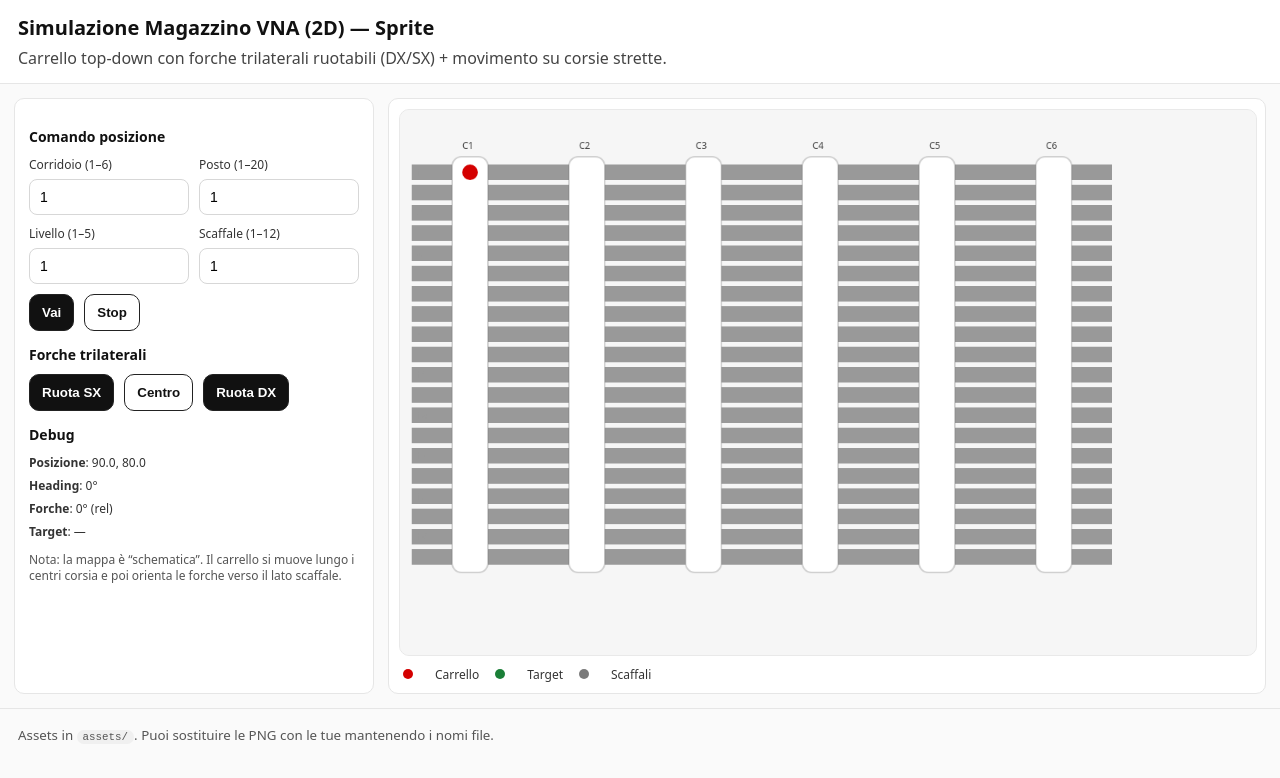
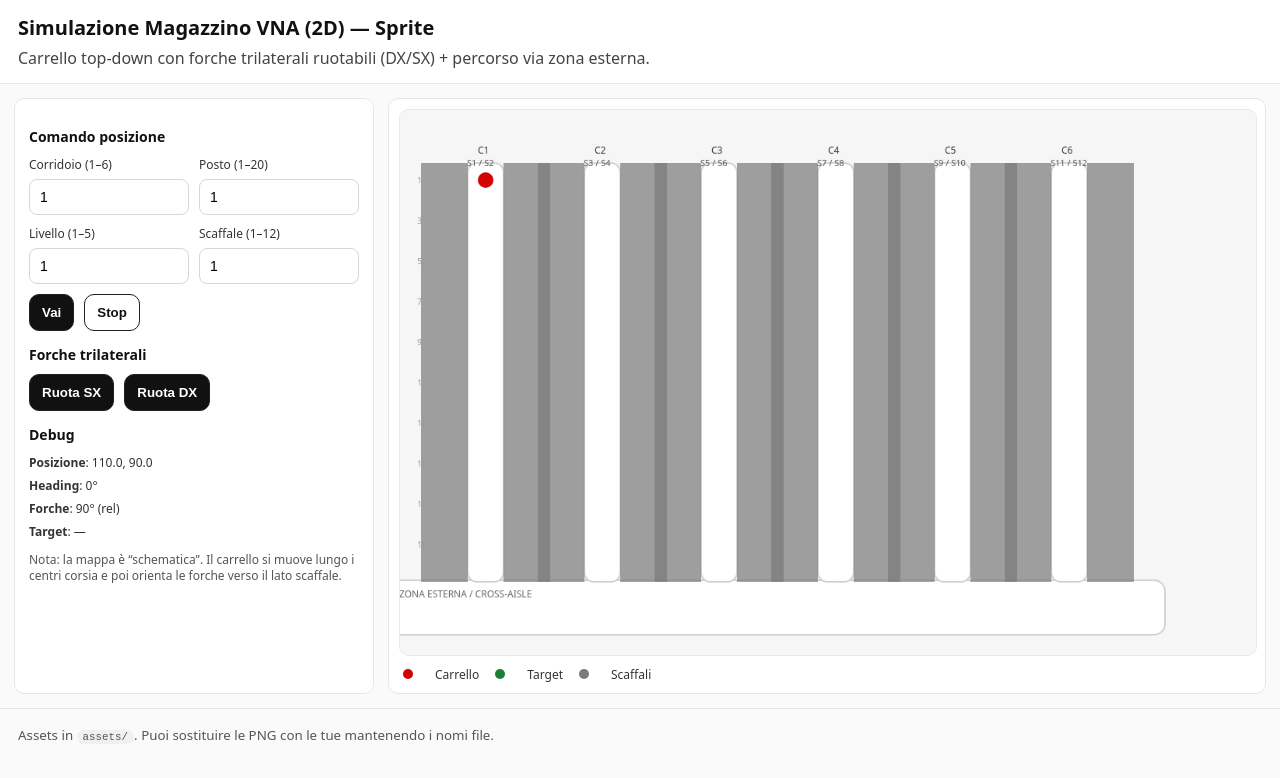
Before and after one commit to sg8d94yg4m-svg/sprite-demo, a plain HTML site: page index.html in a window 1280 px wide. Drawn offline with Linux system fonts and the light colour scheme.

Commit message:
Add files via upload

```diff
--- a/app.js
+++ b/app.js
@@ -1,7 +1,13 @@
 // VNA sprite demo (no middleware)
 // - Canvas 2D
 // - Carrello top-down (truck_base.png) + fork overlay (fork.png) ruotabile DX/SX
-// - Coordinate: corridoio 1..6, posto 1..20, livello 1..5 (solo label), scaffale 1..12 (1..6 SX, 7..12 DX)
+// - Routing: per cambiare corridoio il carrello esce dalla corsia, percorre una "zona esterna" (cross-aisle) e rientra nel corridoio target.
+//
+// MAPPING corridoio↔scaffali:
+//   Corridoio 1 → Scaffale 1 (SX) e 2 (DX)
+//   Corridoio 2 → Scaffale 3 (SX) e 4 (DX)
+//   ...
+//   Corridoio 6 → Scaffale 11 (SX) e 12 (DX)
 
 const cv = document.getElementById('cv');
 const ctx = cv.getContext('2d');
@@ -14,7 +20,6 @@ const ui = {
   btnVai: document.getElementById('btnVai'),
   btnStop: document.getElementById('btnStop'),
   btnForkLeft: document.getElementById('btnForkLeft'),
-  btnForkFront: document.getElementById('btnForkFront'),
   btnForkRight: document.getElementById('btnForkRight'),
   dbgPos: document.getElementById('dbgPos'),
   dbgHeading: document.getElementById('dbgHeading'),
@@ -29,14 +34,18 @@ const MAP = {
   corridors: 6,
   positions: 20,
   levels: 5,
+
   // layout in pixels
-  margin: {x: 90, y: 60},
-  aisleGap: 150,       // distanza tra centri corsia
-  laneWidth: 46,       // corsia
-  shelfDepth: 52,      // profondità scaffali
-  shelfThickness: 10,  // spessore linee scaffali
-  posGap: 26,          // distanza tra "posti" lungo corsia
-  topY: 80,
+  margin: {x: 110, y: 70},
+  aisleGap: 150,     // distanza tra centri corridoio
+  laneWidth: 46,     // corsia stretta
+  shelfDepth: 60,    // profondità scaffali (uno per lato)
+  posGap: 26,        // distanza tra posti lungo corsia
+  topY: 90,
+
+  // zona esterna / cross-aisle
+  crossAisleHeight: 70,
+  crossAislePadding: 20,
 };
 
 // Sprites
@@ -45,29 +54,43 @@ const sprites = {
   fork: new Image(),
   loaded: false,
 };
-
 sprites.truck.src = 'assets/truck_base.png';
 sprites.fork.src = 'assets/fork.png';
 
 let loadCount = 0;
 [sprites.truck, sprites.fork].forEach(img => {
-  img.onload = () => {
-    loadCount++;
-    if (loadCount === 2) sprites.loaded = true;
-  };
-  img.onerror = () => {
-    console.warn('Errore caricamento sprite:', img.src);
-  };
+  img.onload = () => { if (++loadCount === 2) sprites.loaded = true; };
+  img.onerror = () => console.warn('Errore caricamento sprite:', img.src);
 });
+
+// Helpers: mapping shelf -> corridor/side
+function corridorFromShelf(scaffale){ return Math.ceil(scaffale / 2); }
+function shelfSideFromShelf(scaffale){ return (scaffale % 2 === 1) ? 'left' : 'right'; }
+
+function aisleCenterX(corridoio){
+  return MAP.margin.x + (corridoio - 1) * MAP.aisleGap;
+}
+function posY(posto){
+  return MAP.topY + (posto - 1) * MAP.posGap;
+}
+function crossAisleY(){
+  return MAP.topY + (MAP.positions - 1) * MAP.posGap + MAP.crossAislePadding + MAP.crossAisleHeight/2;
+}
+function shelfOffsetX(side){
+  const sign = side === 'left' ? -1 : 1;
+  return sign * (MAP.laneWidth/2 + MAP.shelfDepth/2);
+}
 
 // State: trolley
 const trolley = {
-  x: 0, y: 0,
-  headingDeg: 0,      // 0 = su (nord), 90 = destra (est), 180 = giù, 270 = sinistra
-  forkRelDeg: 0,      // -90 sx, 0 front, +90 dx (relativa al carrello)
+  x: aisleCenterX(1),
+  y: posY(1),
+  headingDeg: 0,      // 0 su, 90 dx, 180 giù, 270 sx
+  forkRelDeg: 90,     // default verso DX
   speed: 220,         // px/sec
 };
 
+// Target
 const target = {
   active: false,
   x: 0, y: 0,
@@ -75,73 +98,62 @@ const target = {
   posto: 1,
   livello: 1,
   scaffale: 1,
-  side: 'left', // left|right derived from scaffale
+  side: 'right',
 };
 
-// Path as list of waypoints
 let waypoints = [];
 let moving = false;
 
-// Map helpers
-function aisleCenterX(corridoio){
-  return MAP.margin.x + (corridoio - 1) * MAP.aisleGap;
-}
-function posY(posto){
-  // posto 1 in alto, 20 in basso
-  return MAP.topY + (posto - 1) * MAP.posGap;
-}
-function shelfSide(scaffale){
-  return scaffale <= 6 ? 'left' : 'right';
-}
-function shelfOffsetX(side){
-  const sign = side === 'left' ? -1 : 1;
-  return sign * (MAP.laneWidth/2 + MAP.shelfDepth/2);
-}
-
-// Init trolley start
-trolley.x = aisleCenterX(1);
-trolley.y = posY(1);
-
 // UI events
 ui.btnForkLeft.onclick = () => trolley.forkRelDeg = -90;
-ui.btnForkFront.onclick = () => trolley.forkRelDeg = 0;
 ui.btnForkRight.onclick = () => trolley.forkRelDeg = 90;
 
-ui.btnStop.onclick = () => {
-  moving = false;
-  waypoints = [];
-};
+ui.btnStop.onclick = () => { moving = false; waypoints = []; };
 
 ui.btnVai.onclick = () => {
-  const corr = clamp(parseInt(ui.corridoio.value || '1', 10), 1, 6);
+  const sca = clamp(parseInt(ui.scaffale.value || '1', 10), 1, 12);
+  const corrDerived = corridorFromShelf(sca);
+  const side = shelfSideFromShelf(sca);
+
   const pos = clamp(parseInt(ui.posto.value || '1', 10), 1, 20);
   const liv = clamp(parseInt(ui.livello.value || '1', 10), 1, 5);
-  const sca = clamp(parseInt(ui.scaffale.value || '1', 10), 1, 12);
+
+  // Corridoio allineato al mapping scaffale->corridoio
+  ui.corridoio.value = String(corrDerived);
 
   target.active = true;
-  target.corridoio = corr;
+  target.corridoio = corrDerived;
   target.posto = pos;
   target.livello = liv;
   target.scaffale = sca;
-  target.side = shelfSide(sca);
-  target.x = aisleCenterX(corr);
+  target.side = side;
+  target.x = aisleCenterX(corrDerived);
   target.y = posY(pos);
 
-  // Simple Manhattan path: align Y then X (or viceversa)
-  waypoints = [
-    {x: trolley.x, y: target.y},
-    {x: target.x, y: target.y},
-  ];
+  buildPathToTarget();
   moving = true;
 };
 
+function buildPathToTarget(){
+  const cxNow = trolley.x;
+  const sameCorridor = Math.abs(cxNow - target.x) < 1.0;
+
+  if (sameCorridor){
+    waypoints = [{x: target.x, y: target.y}];
+    return;
+  }
+
+  const yCross = crossAisleY();
+  waypoints = [
+    {x: cxNow,    y: yCross},
+    {x: target.x, y: yCross},
+    {x: target.x, y: target.y},
+  ];
+}
+
 function setHeadingToward(dx, dy){
-  // Choose cardinal heading
-  if (Math.abs(dx) > Math.abs(dy)) {
-    trolley.headingDeg = dx > 0 ? 90 : 270;
-  } else {
-    trolley.headingDeg = dy > 0 ? 180 : 0;
-  }
+  if (Math.abs(dx) > Math.abs(dy)) trolley.headingDeg = dx > 0 ? 90 : 270;
+  else trolley.headingDeg = dy > 0 ? 180 : 0;
 }
 
 // Update loop
@@ -163,16 +175,13 @@ function tick(ts){
 
       if (!waypoints.length){
         moving = false;
-        // When arrived: orient fork toward shelf side
-        trolley.forkRelDeg = target.side === 'left' ? -90 : 90;
+        trolley.forkRelDeg = (target.side === 'left') ? -90 : 90;
       }
     } else {
       setHeadingToward(dx, dy);
       const step = trolley.speed * dt;
-      const ux = dx / dist;
-      const uy = dy / dist;
-      trolley.x += ux * Math.min(step, dist);
-      trolley.y += uy * Math.min(step, dist);
+      trolley.x += (dx / dist) * Math.min(step, dist);
+      trolley.y += (dy / dist) * Math.min(step, dist);
     }
   }
 
@@ -183,14 +192,11 @@ function tick(ts){
 
 function draw(){
   ctx.clearRect(0, 0, cv.width, cv.height);
-
-  // Background
   ctx.fillStyle = '#f6f6f6';
   ctx.fillRect(0, 0, cv.width, cv.height);
 
   drawWarehouse();
 
-  // Target marker
   if (target.active){
     ctx.save();
     ctx.globalAlpha = 0.9;
@@ -200,13 +206,12 @@ function draw(){
     ctx.fill();
     ctx.restore();
 
-    // Highlight shelf position (schematic)
     const sx = target.x + shelfOffsetX(target.side);
     const sy = target.y;
     ctx.save();
     ctx.strokeStyle = '#1a7f37';
     ctx.lineWidth = 3;
-    ctx.strokeRect(sx - 16, sy - 12, 32, 24);
+    ctx.strokeRect(sx - MAP.shelfDepth/2, sy - 12, MAP.shelfDepth, 24);
     ctx.restore();
   }
 
@@ -214,50 +219,72 @@ function draw(){
 }
 
 function drawWarehouse(){
-  // Draw each corridor lane and shelves both sides
+  const yCross = crossAisleY();
+
+  // Cross-aisle esterna
+  const leftEdge = aisleCenterX(1) - (MAP.laneWidth/2 + MAP.shelfDepth + 40);
+  const rightEdge = aisleCenterX(MAP.corridors) + (MAP.laneWidth/2 + MAP.shelfDepth + 40);
+  const crossTop = yCross - MAP.crossAisleHeight/2;
+
+  ctx.save();
+  ctx.fillStyle = '#ffffff';
+  ctx.strokeStyle = '#d0d0d0';
+  ctx.lineWidth = 2;
+  ctx.beginPath();
+  ctx.roundRect(leftEdge, crossTop, rightEdge-leftEdge, MAP.crossAisleHeight, 14);
+  ctx.fill();
+  ctx.stroke();
+  ctx.fillStyle = '#666';
+  ctx.font = '12px system-ui, sans-serif';
+  ctx.fillText('ZONA ESTERNA / CROSS-AISLE', leftEdge + 12, crossTop + 22);
+  ctx.restore();
+
   for (let c = 1; c <= MAP.corridors; c++){
     const cx = aisleCenterX(c);
 
-    // lane
+    // corsia stretta
     ctx.save();
     ctx.fillStyle = '#ffffff';
     ctx.strokeStyle = '#d0d0d0';
     ctx.lineWidth = 2;
     ctx.beginPath();
-    ctx.roundRect(cx - MAP.laneWidth/2, MAP.topY - 20, MAP.laneWidth, MAP.posGap*(MAP.positions-1) + 40, 12);
+    ctx.roundRect(cx - MAP.laneWidth/2, MAP.topY - 22, MAP.laneWidth, MAP.posGap*(MAP.positions-1) + 44, 12);
     ctx.fill();
     ctx.stroke();
     ctx.restore();
 
-    // shelves left/right as thick segments per "posto"
-    for (let p = 1; p <= MAP.positions; p++){
-      const y = posY(p);
-      for (const side of ['left','right']){
-        const sx = cx + shelfOffsetX(side) - MAP.shelfDepth/2;
-        const sy = y - 10;
-        ctx.save();
-        ctx.fillStyle = '#7a7a7a';
-        ctx.globalAlpha = 0.75;
-        ctx.fillRect(sx, sy, MAP.shelfDepth, 20);
-        ctx.restore();
-      }
+    // scaffali continui legati al corridoio (solo 2: SX e DX)
+    for (const side of ['left','right']){
+      const sx = cx + shelfOffsetX(side) - MAP.shelfDepth/2;
+      const sy = MAP.topY - 22;
+      const h = MAP.posGap*(MAP.positions-1) + 44;
+
+      ctx.save();
+      ctx.fillStyle = '#7a7a7a';
+      ctx.globalAlpha = 0.70;
+      ctx.fillRect(sx, sy, MAP.shelfDepth, h);
+      ctx.restore();
     }
 
-    // corridor label
+    // label corridoio e scaffali associati
+    const shelfL = (c*2)-1;
+    const shelfR = (c*2);
     ctx.save();
-    ctx.fillStyle = '#444';
+    ctx.fillStyle = '#333';
     ctx.font = '12px system-ui, sans-serif';
-    ctx.fillText(`C${c}`, cx - 10, MAP.topY - 30);
+    ctx.fillText(`C${c}`, cx - 10, MAP.topY - 34);
+    ctx.fillStyle = '#555';
+    ctx.font = '11px system-ui, sans-serif';
+    ctx.fillText(`S${shelfL} / S${shelfR}`, cx - 24, MAP.topY - 18);
     ctx.restore();
   }
 
-  // Position markers
+  // marker posti
   ctx.save();
   ctx.fillStyle = '#9a9a9a';
   ctx.font = '11px system-ui, sans-serif';
   for (let p = 1; p <= MAP.positions; p += 2){
-    const y = posY(p) + 4;
-    ctx.fillText(`${p}`, 22, y);
+    ctx.fillText(`${p}`, 22, posY(p) + 4);
   }
   ctx.restore();
 }
@@ -274,7 +301,6 @@ function drawTrolley(){
   const bodyW = 150;
   const bodyH = 190;
 
-  // If sprites not loaded yet, draw placeholder
   if (!sprites.loaded){
     ctx.save();
     ctx.fillStyle = '#d40000';
@@ -285,11 +311,10 @@ function drawTrolley(){
     return;
   }
 
-  // Body
+  // body
   drawImageCentered(sprites.truck, trolley.x, trolley.y, bodyW, bodyH, trolley.headingDeg);
 
-  // Fork overlay: place at "front" of trolley
-  // Front direction vector from heading
+  // fork overlay
   const ang = degToRad(trolley.headingDeg);
   const fx = trolley.x + Math.sin(ang) * (bodyH*0.34);
   const fy = trolley.y - Math.cos(ang) * (bodyH*0.34);
@@ -310,7 +335,7 @@ function debug(){
     : '—';
 }
 
-// Polyfill for roundRect (for older browsers)
+// roundRect polyfill
 if (!CanvasRenderingContext2D.prototype.roundRect) {
   CanvasRenderingContext2D.prototype.roundRect = function (x, y, w, h, r) {
     r = Math.min(r, w / 2, h / 2);
--- a/index.html
+++ b/index.html
@@ -9,7 +9,7 @@
 <body>
   <header>
     <h1>Simulazione Magazzino VNA (2D) — Sprite</h1>
-    <p class="sub">Carrello top-down con forche trilaterali ruotabili (DX/SX) + movimento su corsie strette.</p>
+    <p class="sub">Carrello top-down con forche trilaterali ruotabili (DX/SX) + percorso via zona esterna.</p>
   </header>
 
   <main class="layout">
@@ -46,7 +46,6 @@
       <h2>Forche trilaterali</h2>
       <div class="row">
         <button id="btnForkLeft">Ruota SX</button>
-        <button id="btnForkFront" class="ghost">Centro</button>
         <button id="btnForkRight">Ruota DX</button>
       </div>
 
```
Also changed, not shown: 1 other file.
